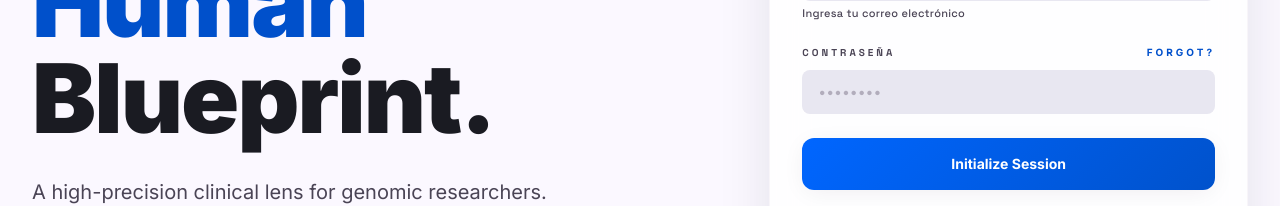
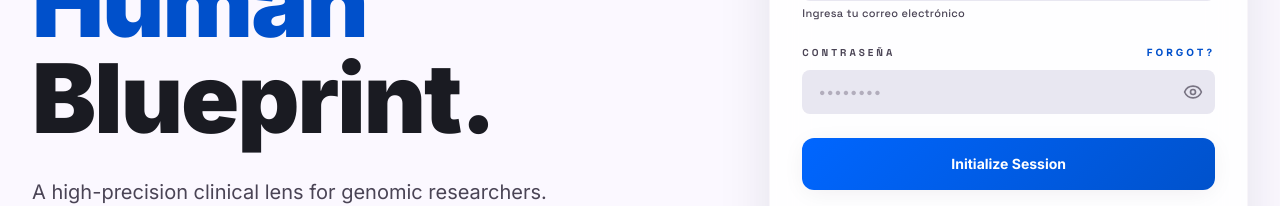
Before and after one commit to Biopatternsg-ms/biopatternsg-ui, a React (Vite) app: page / in a window 1280 px wide. Shown: the part 377-583 px from the top of the page. Built offline with nearby package versions, Linux system fonts and the light colour scheme.

Commit message:
little visual changes

```diff
--- a/src/components/atoms/Input.tsx
+++ b/src/components/atoms/Input.tsx
@@ -16,16 +16,24 @@
  * See the License for the specific language governing permissions and
  * limitations under the License.
  */
-import * as React from "react";
+import React, { useState } from "react";
 import { cn } from "@/lib/utils";
+import { Eye, EyeOff } from "lucide-react";
 
 export interface InputProps extends React.InputHTMLAttributes<HTMLInputElement> {}
 
 const Input = React.forwardRef<HTMLInputElement, InputProps>(
   ({ className, type, ...props }, ref) => {
+    const [showPassword, setShowPassword] = useState(false);
+    const isPassword = type === "password";
+
+    // Si es password, alternamos entre text/password. Si no, usamos el type original.
+    const inputType = isPassword ? (showPassword ? "text" : "password") : type;
+
     return (
+      <div className="relative w-full">
         <input
-        type={type}
+          type={inputType}
           className={cn(
             // "No-Line" rule: no border, use background depth instead
             "w-full bg-surface-container-high border-none rounded-lg px-4 py-3",
@@ -33,11 +41,28 @@
             "focus:outline-none focus:ring-2 focus:ring-primary/30 focus:bg-surface-container-lowest",
             "transition-all duration-200",
             "disabled:cursor-not-allowed disabled:opacity-50",
+            isPassword && "pr-11", // Espacio extra a la derecha para no pisar el icono
             className
           )}
           ref={ref}
           {...props}
         />
+        {isPassword && (
+          <button
+            type="button"
+            onClick={() => setShowPassword(!showPassword)}
+            className="absolute right-3 top-1/2 -translate-y-1/2 text-on-surface-variant hover:text-primary transition-colors focus:outline-none"
+            aria-label={showPassword ? "Ocultar contraseña" : "Mostrar contraseña"}
+            tabIndex={-1} // Evita que al dar 'Tab' por el formulario se detenga en el icono en vez del siguiente input
+          >
+            {showPassword ? (
+              <EyeOff className="w-5 h-5 opacity-70" />
+            ) : (
+              <Eye className="w-5 h-5 opacity-70" />
+            )}
+          </button>
+        )}
+      </div>
     );
   }
 );
--- a/src/components/molecules/ErrorModal.tsx
+++ b/src/components/molecules/ErrorModal.tsx
@@ -49,12 +49,12 @@
       return () => document.removeEventListener("keydown", handleKeyDown);
     }, [open, onClose]);
 
-    // Auto-close after 1.5 seconds
+    // Auto-close after 2 seconds
     React.useEffect(() => {
       if (!open) return;
       const timer = setTimeout(() => {
         onClose();
-      }, 1500);
+      }, 2000);
       return () => clearTimeout(timer);
     }, [open, onClose]);
 
```
Lines whose indentation alone changed are shown as unchanged.
